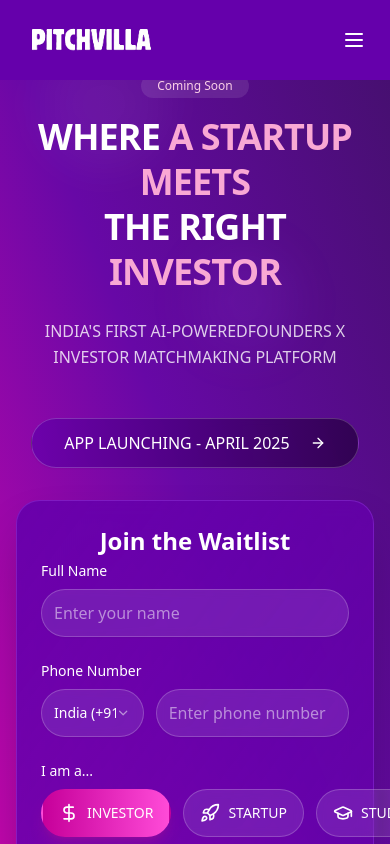
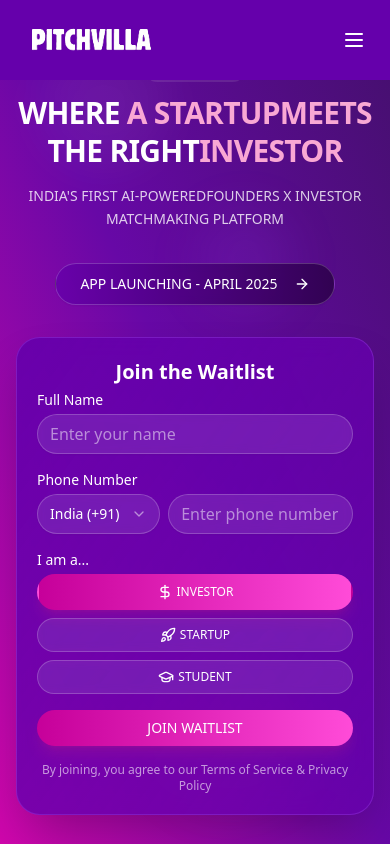
Before and after one commit to darshit890/pitchvilla-landing-page, a Next.js app: page / in a window 390 px wide. Shown: the top 844 px of the page. Built offline with nearby package versions, Linux system fonts and the light colour scheme.

Commit message:
Update Hero.tsx

```diff
--- a/src/components/Hero.tsx
+++ b/src/components/Hero.tsx
@@ -97,18 +97,20 @@
 
       <div className="container mx-auto max-w-6xl z-10">
         <div className="grid grid-cols-1 md:grid-cols-2 gap-8 md:gap-12 lg:gap-20 items-center">
-          {/* Left Column - Updated Heading to Two Lines */}
-          <div className="space-y-8 text-center md:text-left">
-            <div className="mt-10 md:mt-0">
-              <div className="inline-block px-4 py-1 bg-white/10 backdrop-blur-sm rounded-full text-pink-200 text-xs font-medium mb-4">
+          {/* Left Column - Mobile Optimized Heading */}
+          <div className="space-y-6 md:space-y-8 text-center md:text-left">
+            <div className="mt-6 md:mt-0">
+              <div className="inline-block px-3 py-1 bg-white/10 backdrop-blur-sm rounded-full text-pink-200 text-xs font-medium mb-3 md:mb-4">
                 Coming Soon
               </div>
-              <h1 className="text-4xl sm:text-6xl md:text-8xl lg:text-5xl text-white font-bold leading-tight tracking-tight">
-                WHERE <span className="text-pink-300">A STARTUP MEETS</span>
-                <br className="block" />
-                THE RIGHT <span className="text-pink-300">INVESTOR</span>
+              <h1 className="text-3xl sm:text-4xl md:text-5xl lg:text-6xl text-white font-bold leading-tight tracking-tight">
+                WHERE <span className="text-pink-300">A STARTUP</span>
+                <br className="hidden xs:block" />
+                <span className="text-pink-300">MEETS</span> THE RIGHT
+                <br className="hidden xs:block" />
+                <span className="text-pink-300">INVESTOR</span>
               </h1>
-              <p className="mt-6 text-base sm:text-lg md:text-xl text-white/80 leading-relaxed font-light">
+              <p className="mt-4 md:mt-6 text-sm sm:text-base md:text-lg text-white/80 leading-relaxed font-light">
                 INDIA&apos;S FIRST AI-POWERED
                 <br className="hidden sm:block" />
                 FOUNDERS X INVESTOR MATCHMAKING PLATFORM
@@ -118,22 +120,22 @@
             <div>
               <Button
                 variant="outline"
-                className="mt-4 bg-gradient-to-r from-[#6500AB]/80 to-[#290045]/80 backdrop-blur-sm text-white border border-white/20 hover:border-white/40 hover:from-[#6500AB] hover:to-[#290045] hover:text-white rounded-full px-8 py-6 text-base sm:text-lg group transition-all duration-300"
+                className="mt-2 md:mt-4 bg-gradient-to-r from-[#6500AB]/80 to-[#290045]/80 backdrop-blur-sm text-white border border-white/20 hover:border-white/40 hover:from-[#6500AB] hover:to-[#290045] hover:text-white rounded-full px-6 py-5 md:px-8 md:py-6 text-sm sm:text-base group transition-all duration-300"
               >
                 <span className="font-medium">APP LAUNCHING - APRIL 2025</span>
-                <ArrowRight className="ml-3 h-5 w-5 group-hover:translate-x-2 transition-transform duration-300" />
+                <ArrowRight className="ml-2 md:ml-3 h-4 w-4 md:h-5 md:w-5 group-hover:translate-x-2 transition-transform duration-300" />
               </Button>
             </div>
           </div>
 
           {/* Right Column - Form Card */}
-          <div className="bg-gradient-to-br from-[#6500AB]/90 to-[#6500AB]/70 backdrop-blur-md rounded-3xl shadow-2xl p-6 sm:p-8 border border-purple-500/30 transform transition-all duration-300 hover:shadow-purple-500/20">
-            <h2 className="text-2xl font-semibold text-white mb-1 text-center">Join the Waitlist</h2>
-            <form className="space-y-6" onSubmit={handleSubmit}>
-              <div className="space-y-2">
+          <div className="bg-gradient-to-br from-[#6500AB]/90 to-[#6500AB]/70 backdrop-blur-md rounded-3xl shadow-2xl p-5 sm:p-6 md:p-8 border border-purple-500/30 transform transition-all duration-300 hover:shadow-purple-500/20">
+            <h2 className="text-xl md:text-2xl font-semibold text-white mb-1 text-center">Join the Waitlist</h2>
+            <form className="space-y-4 md:space-y-6" onSubmit={handleSubmit}>
+              <div className="space-y-1 md:space-y-2">
                 <Label
                   htmlFor="fullName"
-                  className="text-white text-sm md:text-base font-medium block mb-1"
+                  className="text-white text-sm font-medium block mb-1"
                 >
                   Full Name
                 </Label>
@@ -142,21 +144,21 @@
                   value={fullName}
                   onChange={(e) => setFullName(e.target.value)}
                   placeholder="Enter your name"
-                  className="bg-white/10 backdrop-blur-sm border border-white/20 h-12 rounded-full text-white placeholder:text-white/50 w-full focus:border-pink-400 focus:ring-pink-400/50 transition-all duration-300"
+                  className="bg-white/10 backdrop-blur-sm border border-white/20 h-10 md:h-12 rounded-full text-white placeholder:text-white/50 w-full focus:border-pink-400 focus:ring-pink-400/50 transition-all duration-300"
                 />
               </div>
 
-              <div className="space-y-2">
+              <div className="space-y-1 md:space-y-2">
                 <Label
                   htmlFor="phoneNumber"
-                  className="text-white text-sm md:text-base font-medium block mb-1"
+                  className="text-white text-sm font-medium block mb-1"
                 >
                   Phone Number
                 </Label>
-                <div className="flex gap-3">
-                  <div className="w-1/3">
+                <div className="flex gap-2 md:gap-3">
+                  <div className="w-2/5 sm:w-1/3">
                     <Select value={countryCode} onValueChange={setCountryCode}>
-                      <SelectTrigger className="bg-white/10 backdrop-blur-sm border border-white/20 h-12 rounded-full text-white w-full focus:border-pink-400">
+                      <SelectTrigger className="bg-white/10 backdrop-blur-sm border border-white/20 h-10 md:h-12 rounded-full text-white w-full focus:border-pink-400">
                         <SelectValue placeholder="Code" />
                       </SelectTrigger>
                       <SelectContent className="bg-[#44106C] border border-purple-500/30 text-white">
@@ -168,13 +170,13 @@
                       </SelectContent>
                     </Select>
                   </div>
-                  <div className="w-2/3">
+                  <div className="w-3/5 sm:w-2/3">
                     <Input
                       id="phoneNumber"
                       value={phoneNumber}
                       onChange={handlePhoneNumberChange}
                       placeholder="Enter phone number"
-                      className="bg-white/10 backdrop-blur-sm border border-white/20 h-12 rounded-full text-white placeholder:text-white/50 w-full focus:border-pink-400 focus:ring-pink-400/50 transition-all duration-300"
+                      className="bg-white/10 backdrop-blur-sm border border-white/20 h-10 md:h-12 rounded-full text-white placeholder:text-white/50 w-full focus:border-pink-400 focus:ring-pink-400/50 transition-all duration-300"
                       type="tel"
                       inputMode="numeric"
                     />
@@ -182,51 +184,51 @@
                 </div>
               </div>
 
-              {/* User Type Selection - Single Line */}
-              <div className="space-y-2">
-                <Label className="text-white text-sm md:text-base font-medium block mb-1">
+              {/* User Type Selection - Better Mobile Layout */}
+              <div className="space-y-1 md:space-y-2">
+                <Label className="text-white text-sm font-medium block mb-1">
                   I am a...
                 </Label>
-                <div className="flex gap-3 w-full">
+                <div className="flex flex-col sm:flex-row gap-2 md:gap-3 w-full">
                   <button
                     type="button"
                     onClick={() => setUserType("investor")}
-                    className={`flex items-center justify-center flex-1 py-3 px-4 rounded-full transition-all duration-300
+                    className={`flex items-center justify-center flex-1 py-2 md:py-3 px-3 md:px-4 rounded-full transition-all duration-300
                       ${userType === "investor"
                         ? "bg-gradient-to-r from-[#C6009A] to-[#FF4BD8] text-white border-2 border-transparent shadow-lg shadow-pink-600/20"
                         : "bg-white/10 backdrop-blur-sm border border-white/20 text-white hover:bg-white/15"}`}
                   >
-                    <DollarSign className="h-5 w-5 mr-2" />
-                    <span className="font-medium text-sm">INVESTOR</span>
+                    <DollarSign className="h-4 w-4 md:h-5 md:w-5 mr-1 md:mr-2" />
+                    <span className="font-medium text-xs md:text-sm">INVESTOR</span>
                   </button>
                   <button
                     type="button"
                     onClick={() => setUserType("startup")}
-                    className={`flex items-center justify-center flex-1 py-3 px-4 rounded-full transition-all duration-300
+                    className={`flex items-center justify-center flex-1 py-2 md:py-3 px-3 md:px-4 rounded-full transition-all duration-300
                       ${userType === "startup"
                         ? "bg-gradient-to-r from-[#C6009A] to-[#FF4BD8] text-white border-2 border-transparent shadow-lg shadow-pink-600/20"
                         : "bg-white/10 backdrop-blur-sm border border-white/20 text-white hover:bg-white/15"}`}
                   >
-                    <Rocket className="h-5 w-5 mr-2" />
-                    <span className="font-medium text-sm">STARTUP</span>
+                    <Rocket className="h-4 w-4 md:h-5 md:w-5 mr-1 md:mr-2" />
+                    <span className="font-medium text-xs md:text-sm">STARTUP</span>
                   </button>
                   <button
                     type="button"
                     onClick={() => setUserType("student")}
-                    className={`flex items-center justify-center flex-1 py-3 px-4 rounded-full transition-all duration-300
+                    className={`flex items-center justify-center flex-1 py-2 md:py-3 px-3 md:px-4 rounded-full transition-all duration-300
                       ${userType === "student"
                         ? "bg-gradient-to-r from-[#C6009A] to-[#FF4BD8] text-white border-2 border-transparent shadow-lg shadow-pink-600/20"
                         : "bg-white/10 backdrop-blur-sm border border-white/20 text-white hover:bg-white/15"}`}
                   >
-                    <GraduationCap className="h-5 w-5 mr-2" />
-                    <span className="font-medium text-sm">STUDENT</span>
+                    <GraduationCap className="h-4 w-4 md:h-5 md:w-5 mr-1 md:mr-2" />
+                    <span className="font-medium text-xs md:text-sm">STUDENT</span>
                   </button>
                 </div>
               </div>
 
               <Button
                 type="submit"
-                className="w-full font-medium bg-gradient-to-r from-[#C6009A] to-[#FF4BD8] hover:from-[#D800AA] hover:to-[#FF6DE1] text-white rounded-full py-3 md:py-4 text-base mt-6 shadow-lg shadow-pink-600/20 transform transition-all duration-300 hover:shadow-pink-600/40 hover:scale-[1.02]"
+                className="w-full font-medium bg-gradient-to-r from-[#C6009A] to-[#FF4BD8] hover:from-[#D800AA] hover:to-[#FF6DE1] text-white rounded-full py-2 md:py-3 lg:py-4 text-sm md:text-base mt-4 md:mt-6 shadow-lg shadow-pink-600/20 transform transition-all duration-300 hover:shadow-pink-600/40 hover:scale-[1.02]"
                 disabled={isSubmitting}
                 suppressHydrationWarning
               >
@@ -234,7 +236,7 @@
               </Button>
             </form>
 
-            <p className="text-white/60 text-xs text-center mt-6">
+            <p className="text-white/60 text-xs text-center mt-4 md:mt-6">
               By joining, you agree to our Terms of Service & Privacy Policy
             </p>
           </div>
```
